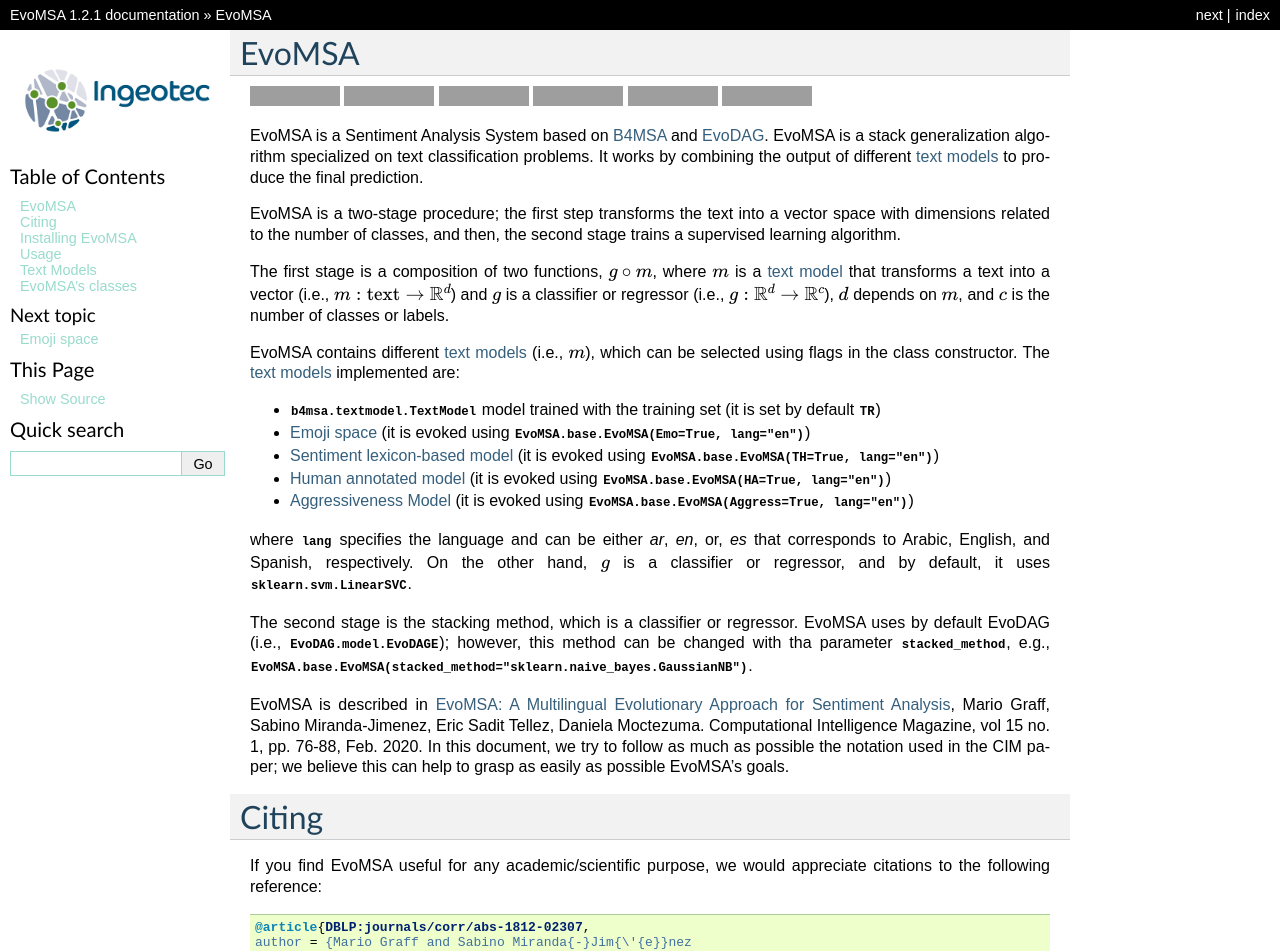
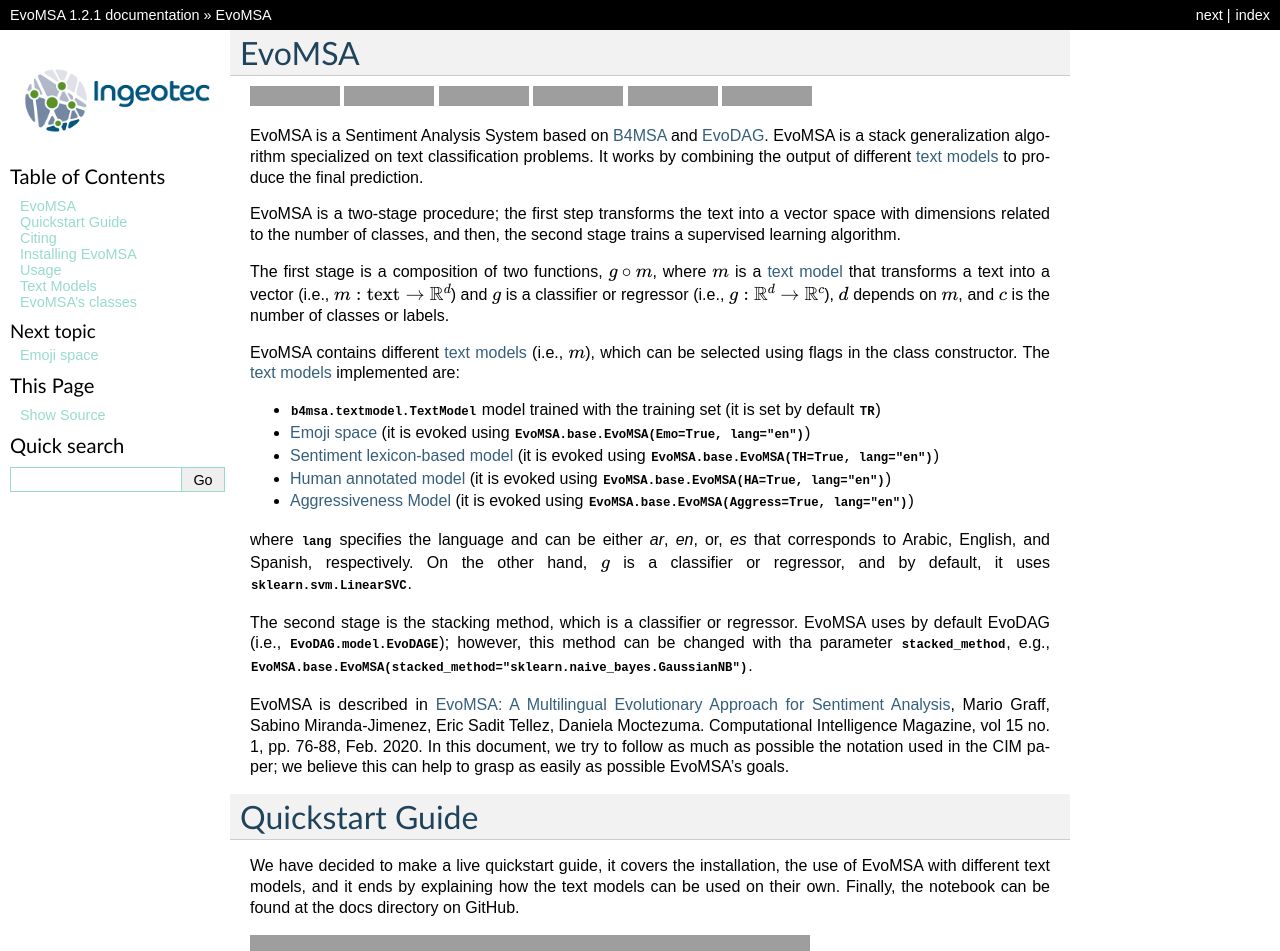
Before and after one commit to INGEOTEC/EvoMSA, a Sphinx documentation site: the page built from docs/source/index.rst, in a window 1280 px wide and 1400 px high. Shown: the top 951 px of the window. Built offline with Sphinx 7.4.7, drawn with Linux system fonts in a browser that asks for light colours; grey boxes are pictures that could not be loaded.

Commit message:
Quickstart guide

```diff
--- a/docs/source/index.rst
+++ b/docs/source/index.rst
@@ -64,6 +64,19 @@ for Sentiment Analysis <https://ieeexplore.ieee.org/document/8956106>`_, Mario G
 Sadit Tellez, Daniela Moctezuma. Computational Intelligence Magazine, vol 15 no. 1, pp. 76-88, Feb. 2020.
 In this document, we try to follow as much as possible the notation used in the CIM paper; we believe
 this can help to grasp as easily as possible EvoMSA's goals.
+
+Quickstart Guide
+===================
+
+We have decided to make a live quickstart guide, it covers the
+installation, the use of EvoMSA with different text models, and it
+ends by explaining how the text models can be used on their
+own. Finally, the notebook can be found at the docs directory on
+GitHub.
+
+.. raw:: html
+
+   <iframe width="560" height="315" src="https://www.youtube.com/embed/NTeA5_FNlM4" frameborder="0" allow="accelerometer; autoplay; encrypted-media; gyroscope; picture-in-picture" allowfullscreen></iframe>
 
 Citing
 ======
```
Also changed, not shown: docs/Quickstart.ipynb (added).
